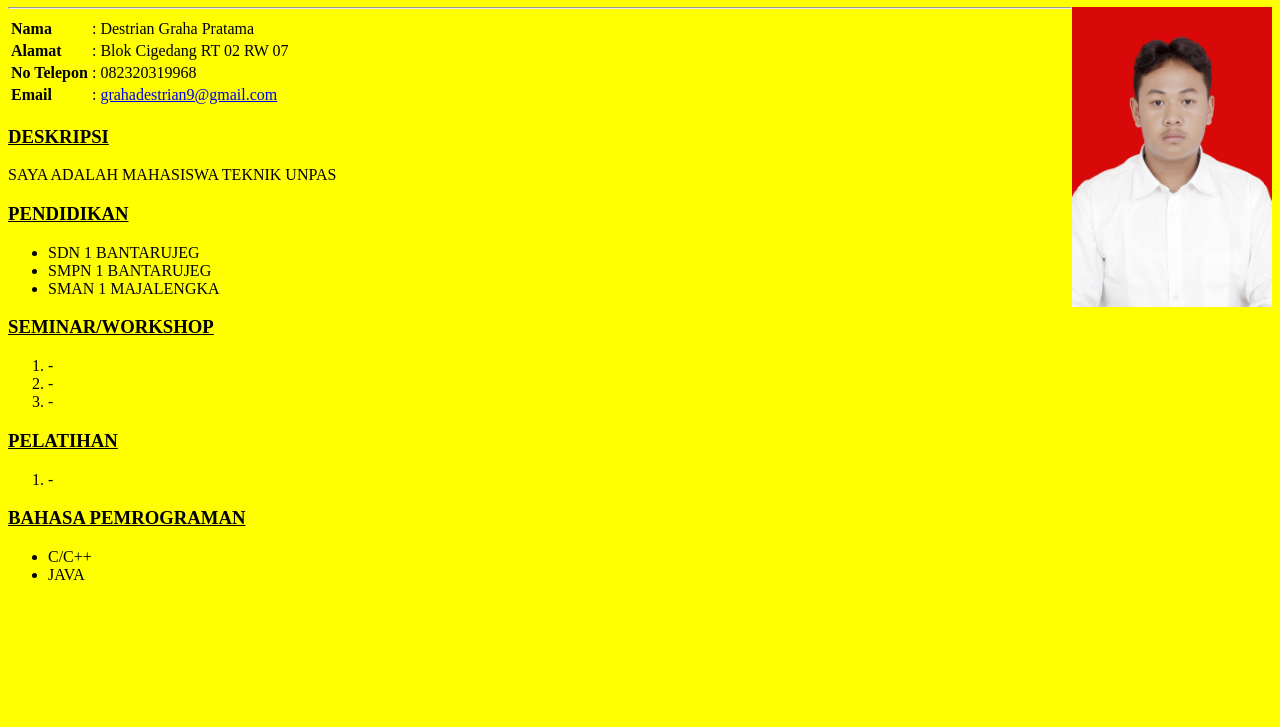
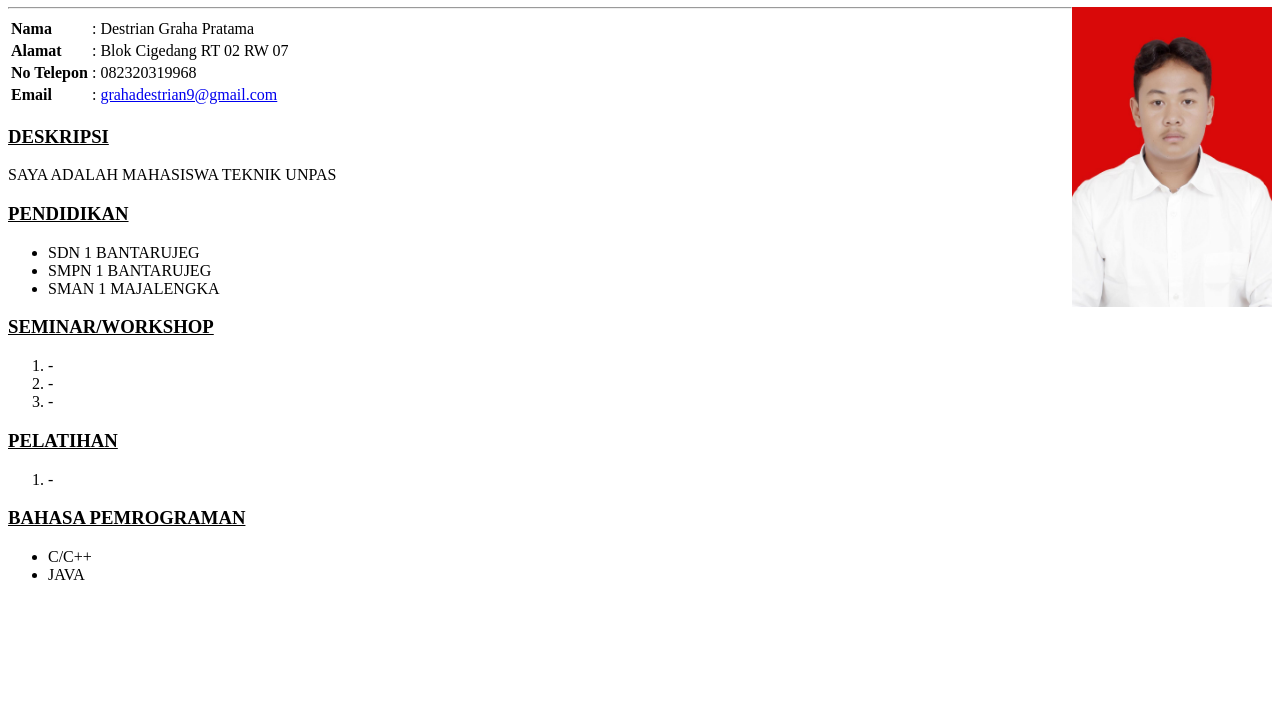
Before and after one commit to trayen9/itw2024_243040069, a plain HTML site: page Kuliah/Tugas/inicvsaya.html in a window 1280 px wide. Shown: the part 73-800 px from the top of the page. Drawn offline with Linux system fonts and the light colour scheme.

Commit message:
deskripsi

```diff
--- a/Kuliah/Tugas/inicvsaya.html
+++ b/Kuliah/Tugas/inicvsaya.html
@@ -8,7 +8,7 @@
     <IMG src="FOTOKU.jpg"  ALIGN="right"  width="200" height="300">
     <hr>
 </head>
-<body bgcolor="YELLOW">
+<body bgcolor="WHITE">
     <table>
 
         <tr>
@@ -66,8 +66,5 @@
             <LI>C/C++</LI>
             <LI>JAVA</LI>
         </UL>
-
-
-
 </body>
 </html>
```
Lines whose indentation alone changed are shown as unchanged.
